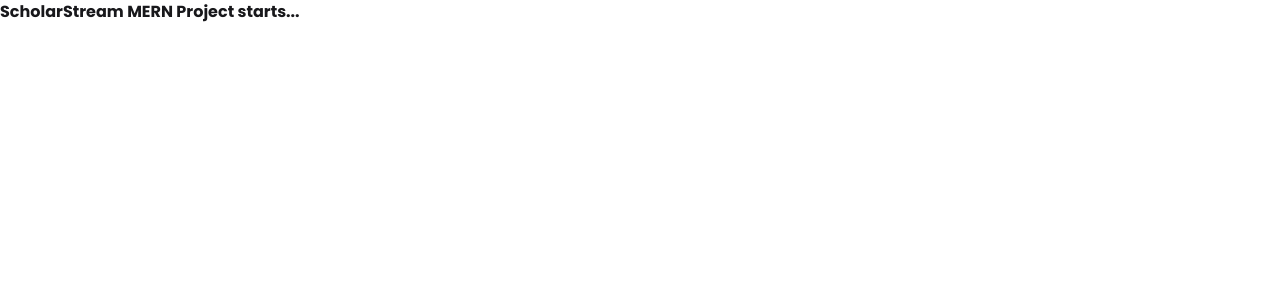
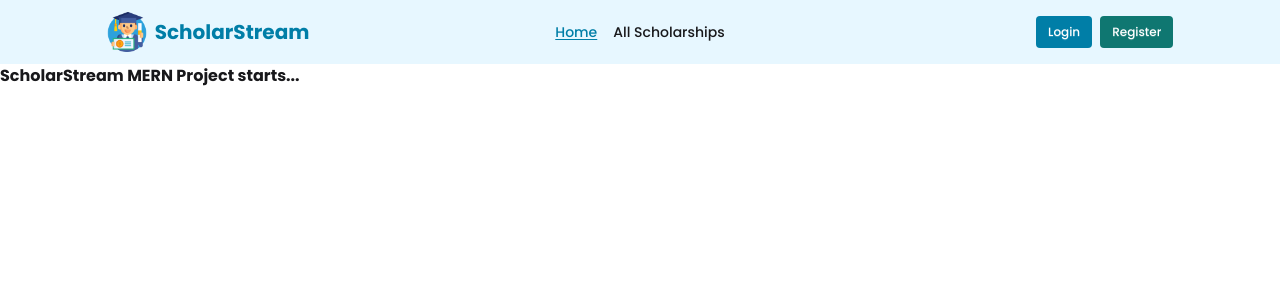
Before and after one commit to amitkbinfo/B12-ScholarStream-Client-A11, a React (Vite) app: page / in a window 1280 px wide. Shown: the top 300 px of the page. Built offline with nearby package versions, Linux system fonts and the light colour scheme.

Commit message:
Navbar setup done

```diff
--- /dev/null
+++ b/src/components/Footer/Footer.jsx
@@ -0,0 +1,45 @@
+import React from 'react';
+
+const Footer = () => {
+    return (
+        <div>
+            <footer className="footer sm:footer-horizontal bg-base-200 text-base-content p-10">
+  <nav>
+    <h6 className="footer-title">Services</h6>
+    <a className="link link-hover">Branding</a>
+    <a className="link link-hover">Design</a>
+    <a className="link link-hover">Marketing</a>
+    <a className="link link-hover">Advertisement</a>
+  </nav>
+  <nav>
+    <h6 className="footer-title">Company</h6>
+    <a className="link link-hover">About us</a>
+    <a className="link link-hover">Contact</a>
+    <a className="link link-hover">Jobs</a>
+    <a className="link link-hover">Press kit</a>
+  </nav>
+  <nav>
+    <h6 className="footer-title">Legal</h6>
+    <a className="link link-hover">Terms of use</a>
+    <a className="link link-hover">Privacy policy</a>
+    <a className="link link-hover">Cookie policy</a>
+  </nav>
+  <form>
+    <h6 className="footer-title">Newsletter</h6>
+    <fieldset className="w-80">
+      <label>Enter your email address</label>
+      <div className="join">
+        <input
+          type="text"
+          placeholder="username@site.com"
+          className="input input-bordered join-item" />
+        <button className="btn btn-primary join-item">Subscribe</button>
+      </div>
+    </fieldset>
+  </form>
+</footer>
+        </div>
+    );
+};
+
+export default Footer;
--- /dev/null
+++ b/src/components/Navbar/MyLink.jsx
@@ -0,0 +1,17 @@
+import React from "react";
+import { NavLink } from "react-router";
+
+const MyLink = ({ to, className, children }) => {
+  return (
+    <NavLink
+      to={to}
+      className={({ isActive }) =>
+        isActive ? "text-primary font-medium underline underline-offset-2" : `${className} font-medium`
+      }
+    >
+      {children}
+    </NavLink>
+  );
+};
+
+export default MyLink;
--- /dev/null
+++ b/src/components/Navbar/Navbar.jsx
@@ -0,0 +1,68 @@
+import React from "react";
+import logo from "../../assets/logo.png";
+import MyLink from "./MyLink";
+import { Link } from "react-router";
+const Navbar = () => {
+  const navLinks = (
+    <>
+      <MyLink to={"/"}>Home</MyLink>
+      <MyLink to={"/all-scholarships"}>All Scholarships</MyLink>
+    </>
+  );
+  return (
+    <div className="bg-[#e7f7ff]">
+      <div className="navbar px-0 md:w-10/12 mx-auto">
+        <div className="navbar-start">
+          <div className="dropdown">
+            <div tabIndex={0} role="button" className="btn btn-ghost lg:hidden">
+              <svg
+                xmlns="http://www.w3.org/2000/svg"
+                className="h-5 w-5"
+                fill="none"
+                viewBox="0 0 24 24"
+                stroke="currentColor"
+              >
+                {" "}
+                <path
+                  strokeLinecap="round"
+                  strokeLinejoin="round"
+                  strokeWidth="2"
+                  d="M4 6h16M4 12h8m-8 6h16"
+                />{" "}
+              </svg>
+            </div>
+            <ul
+              tabIndex="-1"
+              className="menu menu-sm dropdown-content bg-base-100 rounded-box z-1 mt-3 w-36 p-2 shadow"
+            >
+              {navLinks}
+            </ul>
+          </div>
+          <div className="flex items-center justify-center md:gap-2">
+            <img src={logo} className="w-10" alt="" />
+            <p className="text-xl font-bold text-primary">ScholarStream</p>
+          </div>
+        </div>
+        <div className="navbar-center hidden lg:flex">
+          <ul className="menu menu-horizontal px-1 gap-4">{navLinks}</ul>
+        </div>
+        <div className="navbar-end gap-2">
+          <Link
+            to={"/login"}
+            className="btn btn-primary shadow-none border-none text-white font-medium btn-sm"
+          >
+            Login
+          </Link>
+          <Link
+            to={"/register"}
+            className="btn btn-secondary shadow-none border-none text-white font-medium btn-sm"
+          >
+            Register
+          </Link>
+        </div>
+      </div>
+    </div>
+  );
+};
+
+export default Navbar;
--- a/src/index.css
+++ b/src/index.css
@@ -13,6 +13,6 @@
 @plugin "daisyui/theme" {
   name: "light";
   default: true;
-  --color-primary: blue;
-  --color-secondary: teal;
+  --color-primary: #007EA7;
+  --color-secondary: #0F7771;
 }
--- a/src/layouts/RootLayout.jsx
+++ b/src/layouts/RootLayout.jsx
@@ -1,12 +1,22 @@
-import React from 'react';
-import { Outlet } from 'react-router';
+import React from "react";
+import { Outlet } from "react-router";
+import Navbar from "../components/Navbar/Navbar";
+import Footer from "../components/Footer/Footer";
 
 const RootLayout = () => {
-    return (
-        <div>
-            <Outlet></Outlet>
-        </div>
-    );
+  return (
+    <div className="flex flex-col min-h-screen">
+      <header>
+        <Navbar></Navbar>
+      </header>
+      <main className="flex-1">
+        <Outlet></Outlet>
+      </main>
+      <footer>
+        {/* <Footer></Footer> */}
+      </footer>
+    </div>
+  );
 };
 
 export default RootLayout;
--- /dev/null
+++ b/src/pages/AllScholarships/AllScholarships.jsx
@@ -0,0 +1,11 @@
+import React from 'react';
+
+const AllScholarships = () => {
+    return (
+        <div>
+            All Scholarships
+        </div>
+    );
+};
+
+export default AllScholarships;
--- a/src/routes/Routes.jsx
+++ b/src/routes/Routes.jsx
@@ -1,6 +1,7 @@
 import { createBrowserRouter } from "react-router";
 import RootLayout from "../layouts/RootLayout";
 import Homepage from "../pages/Home/Homepage";
+import AllScholarships from "../pages/AllScholarships/AllScholarships";
 
 export const router = createBrowserRouter([
     {
@@ -10,6 +11,10 @@ export const router = createBrowserRouter([
             {
                 index: true,
                 Component: Homepage
+            },
+            {
+                path: "all-scholarships",
+                Component: AllScholarships
             }
         ]
     }
```
